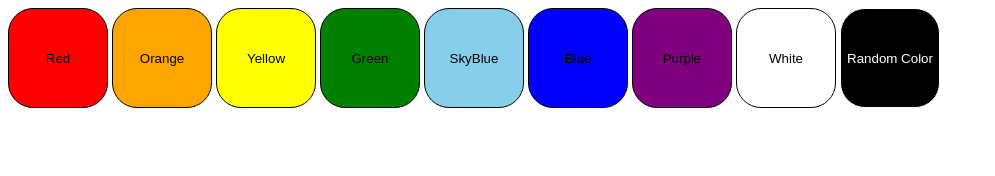
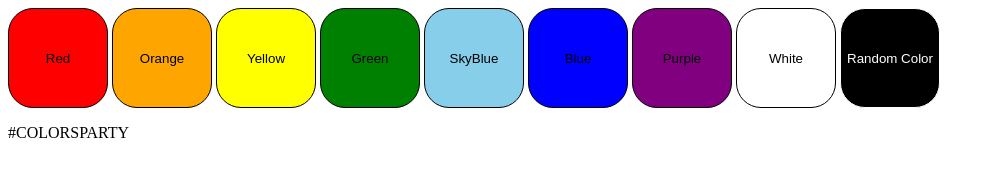
Before and after one commit to ValentinaPopko/chcolor-10-12-22-, a plain HTML site: page тест/index.html in a window 1280 px wide. Shown: the whole page, without its empty margins (0-995 px from the left). Drawn offline with nearby package versions, Linux system fonts and the light colour scheme; files whose address does not match are found by name.

Commit message:
Update and rename test/index.html to тест/index.html

```diff
--- a/test/index.html
+++ b/тест/index.html
@@ -22,7 +22,7 @@
     <script src="https://ajax.googleapis.com/ajax/libs/jquery/2.1.1/jquery.min.js"></script>
     <button onclick="setRandomColor()" id="colorpad"> Random Color</button>
 
-
+    <p>#COLORSPARTY</p>
 
 
     <script src="/script.js"></script>
```
